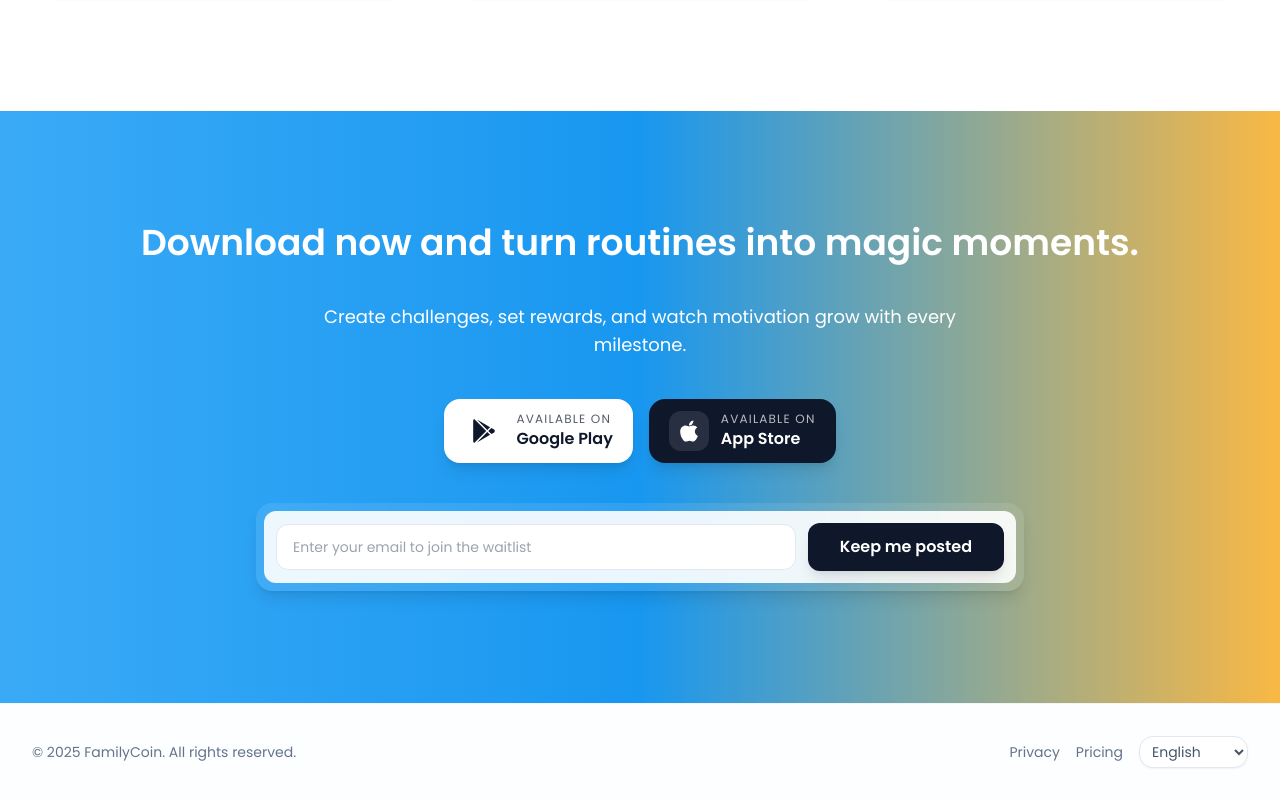
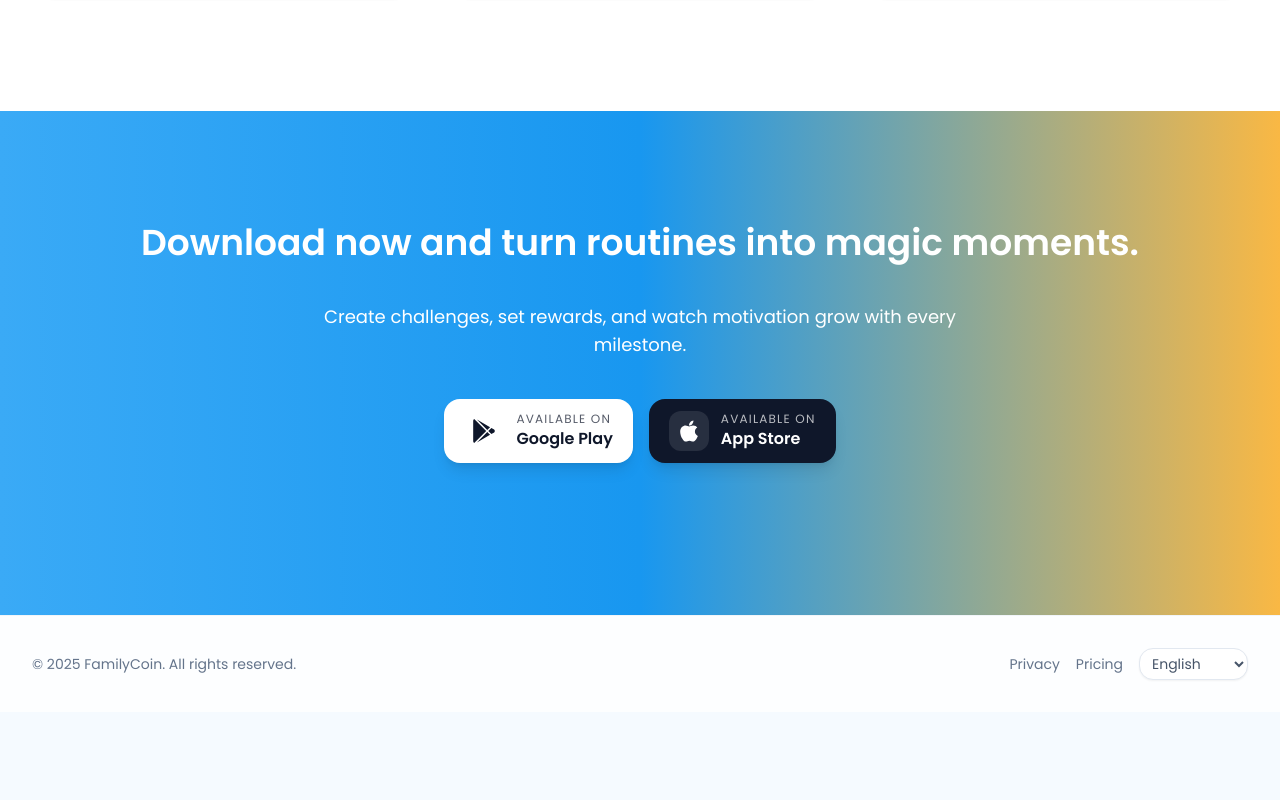
Before and after one commit to rkpontes/family_coin_landing_page, a Next.js app: page /en in a window 1280 px wide. Shown: the part 1304-2104 px from the top of the page. After the commit the page ends 2016 px from the top, so only its background shows below. Built offline with nearby package versions, Linux system fonts and the light colour scheme.

Commit message:
refactor: comenta a importação e uso do componente WaitlistForm no CTA

```diff
--- a/src/components/blocks/cta.tsx
+++ b/src/components/blocks/cta.tsx
@@ -5,7 +5,7 @@ import { motion } from "framer-motion";
 import { StoreButton } from "@/components/core/button-hero";
 import { Container } from "@/components/core/container";
 import { Section } from "@/components/core/section";
-import { WaitlistForm } from "@/components/blocks/waitlist-form";
+// import { WaitlistForm } from "@/components/blocks/waitlist-form";
 import { siteConfig } from "@/config/site";
 import type { Messages } from "@/locales/types";
 
@@ -15,7 +15,8 @@ interface CTAProps {
   waitlistMessages: Messages["waitlist"];
 }
 
-export function CTA({ messages, storeMessages, waitlistMessages }: CTAProps) {
+// export function CTA({ messages, storeMessages, waitlistMessages }: CTAProps) {
+export function CTA({ messages, storeMessages }: CTAProps) {
   return (
     <Section className="relative overflow-hidden">
       <div className="absolute inset-0 bg-gradient-to-r from-brand-400 via-brand-500 to-coin" />
@@ -67,7 +68,7 @@ export function CTA({ messages, storeMessages, waitlistMessages }: CTAProps) {
           viewport={{ once: true }}
           transition={{ delay: 0.2, duration: 0.5 }}
         >
-          <WaitlistForm messages={waitlistMessages} />
+          {/* <WaitlistForm messages={waitlistMessages} /> */}
         </motion.div>
       </Container>
     </Section>
```
